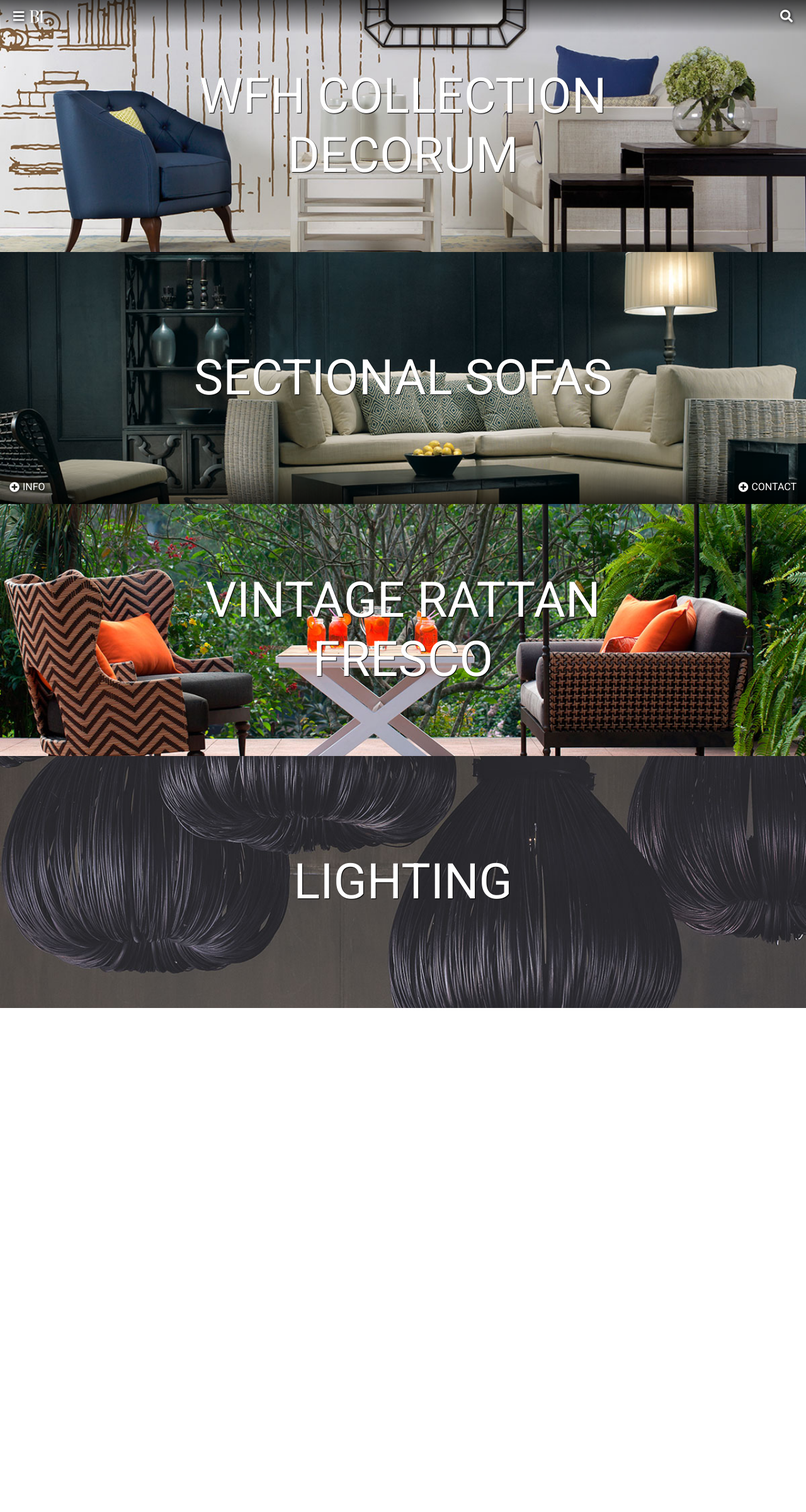
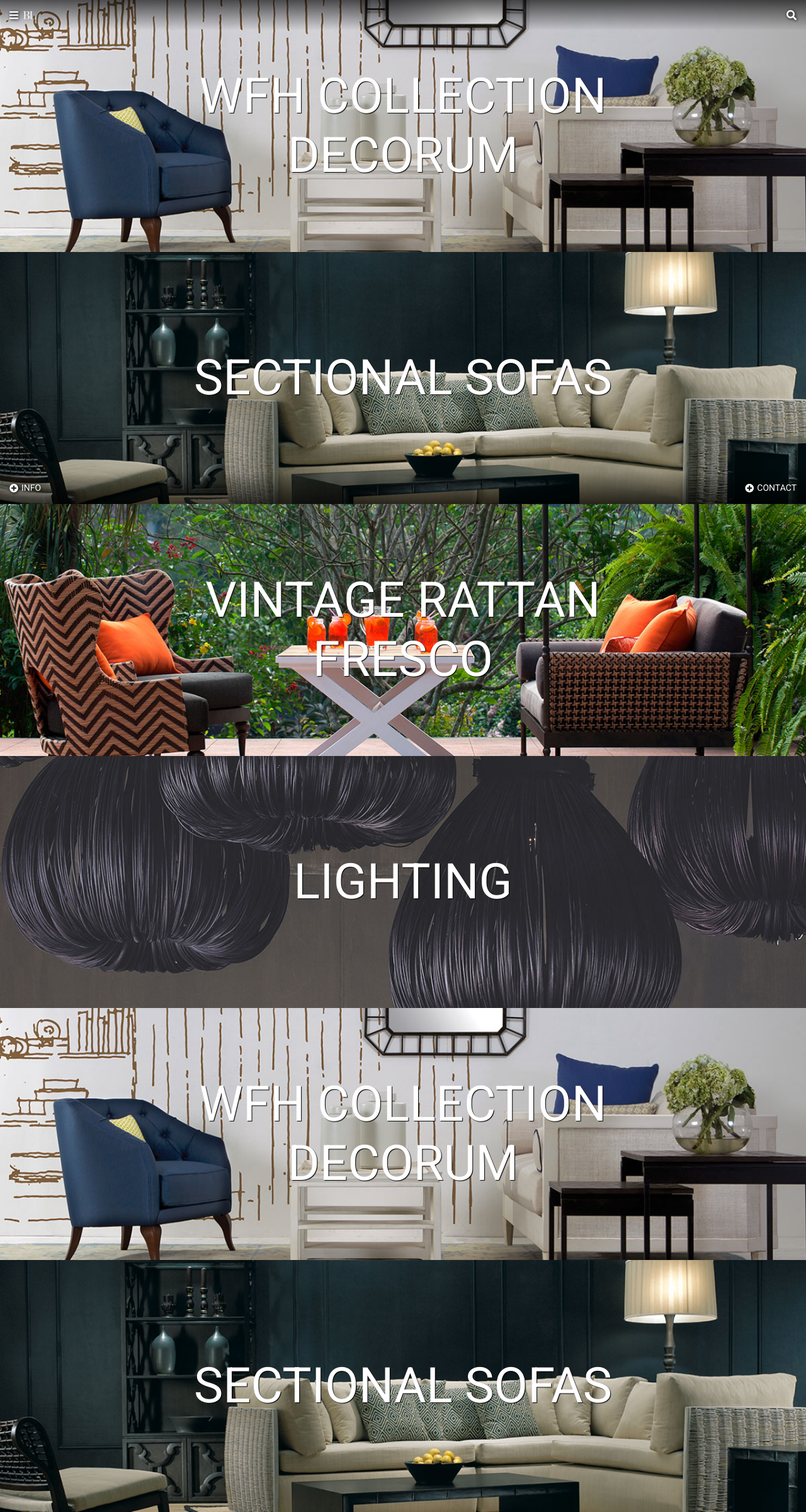
Before and after one commit to tawassulgohar/BoxLiving, a website with bundled scripts: page new.html in a window 1280 px wide. Shown: the whole page at 63% size. Before the commit the page ends 1600 px from the top, so only its background shows below. Built offline with nearby package versions, Linux system fonts and the light colour scheme.

Commit message:
styling fixes

```diff
--- a/new.html
+++ b/new.html
@@ -25,7 +25,7 @@
   <header class="header">
     <div class="header__left">
       <button class="menu-toggler"><i class="fa fa-bars"></i></button>
-      <a class="logo" href="#">
+      <a class="logo" href="index.html">
         <img class="logo-light d-none" src="img/nav-logo-light.png" alt="Box Living" />
         <img class="logo-dark d-none" src="img/nav-logo.png" alt="Box Living" />
       </a>
@@ -53,6 +53,14 @@
 
         <span>LIGHTING</span>
       </a>
+      <a style="background: url(img/newin-1.jpg);" href="newInDetail.html">
+
+        <span>WFH COLLECTION<br />DECORUM</span>
+      </a>
+      <a style="background: url(img/newin-2.jpg);" href="newInDetail.html">
+
+        <span>SECTIONAL SOFAS</span>
+      </a>
     </div>
 
 
@@ -61,12 +69,12 @@
 
   <footer class="footer">
     <div class="footer__left">
-      <a class="" href="#">
+      <a class="" href="info.html">
         <i class="fa fa-plus-circle"></i> Info
       </a>
     </div>
     <div class="footer__right">
-      <a class="" href="#">
+      <a class="" href="contact-us.html">
         <i class="fa fa-plus-circle"></i> Contact
       </a>
     </div>
--- a/scss/_footer.scss
+++ b/scss/_footer.scss
@@ -18,7 +18,7 @@ justify-content: space-between;
     display: flex;
     align-items: center;
     color: $white;
-    font-size: 16px;
+    font-size: 14px;
     text-decoration: none !important;
     text-transform: uppercase;
     text-shadow: 1px 1px 5px #000;
@@ -32,7 +32,7 @@ justify-content: space-between;
     display: flex;
     align-items: center;
     color: $white;
-    font-size: 16px;
+    font-size: 14px;
     text-decoration: none !important;
     text-transform: uppercase;
     text-shadow: 1px 1px 5px #000;
@@ -63,7 +63,7 @@ justify-content: space-between;
     display: flex;
     align-items: center;
     color: $black;
-    font-size: 16px;
+    font-size: 14px;
     text-decoration: none !important;
     text-transform: uppercase;
     i {
@@ -76,7 +76,7 @@ justify-content: space-between;
     display: flex;
     align-items: center;
     color: $black;
-    font-size: 16px;
+    font-size: 14px;
     text-decoration: none !important;
     text-transform: uppercase;
 
--- a/scss/_header.scss
+++ b/scss/_header.scss
@@ -19,7 +19,8 @@ align-items: center;
     .menu-toggler {
         background: transparent;
         color: $white;
-        font-size: 20px;
+        font-size: 16px;
+        padding-left: 0px;
         border: 0 !important;
         outline: none !important;
         display: flex;
@@ -28,7 +29,7 @@ margin-right: 2px;
 text-shadow: 1px 1px 5px #000;
     }
     .logo {
-        width: 30px;
+        width: 20px;
         display: inline-block;
         img {
             width: 100%;
@@ -45,11 +46,12 @@ text-shadow: 1px 1px 5px #000;
     .search-toggler {
         background: transparent;
         color: $white;
-        font-size: 20px;
+        font-size: 16px;
         border: 0 !important;
         outline: none !important;
         display: flex;
         align-items: center;
+        padding-right: 0px;
         text-shadow: 1px 1px 5px #000;
     }
 }
@@ -78,7 +80,8 @@ align-items: center;
     .menu-toggler {
         background: transparent;
         color: $black;
-        font-size: 20px;
+        font-size: 16px;
+        padding-left: 0px;
         border: 0 !important;
         outline: none !important;
         display: flex;
@@ -87,7 +90,7 @@ margin-right: 2px;
 
     }
     .logo {
-        width: 30px;
+        width: 20px;
         display: inline-block;
         img {
             width: 100%;
@@ -104,11 +107,12 @@ margin-right: 2px;
     .search-toggler {
         background: transparent;
         color: $black;
-        font-size: 20px;
+        font-size: 16px;
         border: 0 !important;
         outline: none !important;
         display: flex;
         align-items: center;
+        padding-right: 0px;
 
     }
 }
```
Also changed, not shown: categories.html (+3 -3 lines), category.html (+3 -3 lines), collectionRooms.html (+3 -3 lines), collectionsList.html (+3 -3 lines), contact-us.html (+3 -3 lines), index.html (+1 -1 lines), info.html (+3 -3 lines), newInDetail.html (+5 -5 lines), singleProduct.html (+3 -3 lines), singleRoom.html (+3 -3 lines), css/style.css, css/style.min.css, 1 other file.
